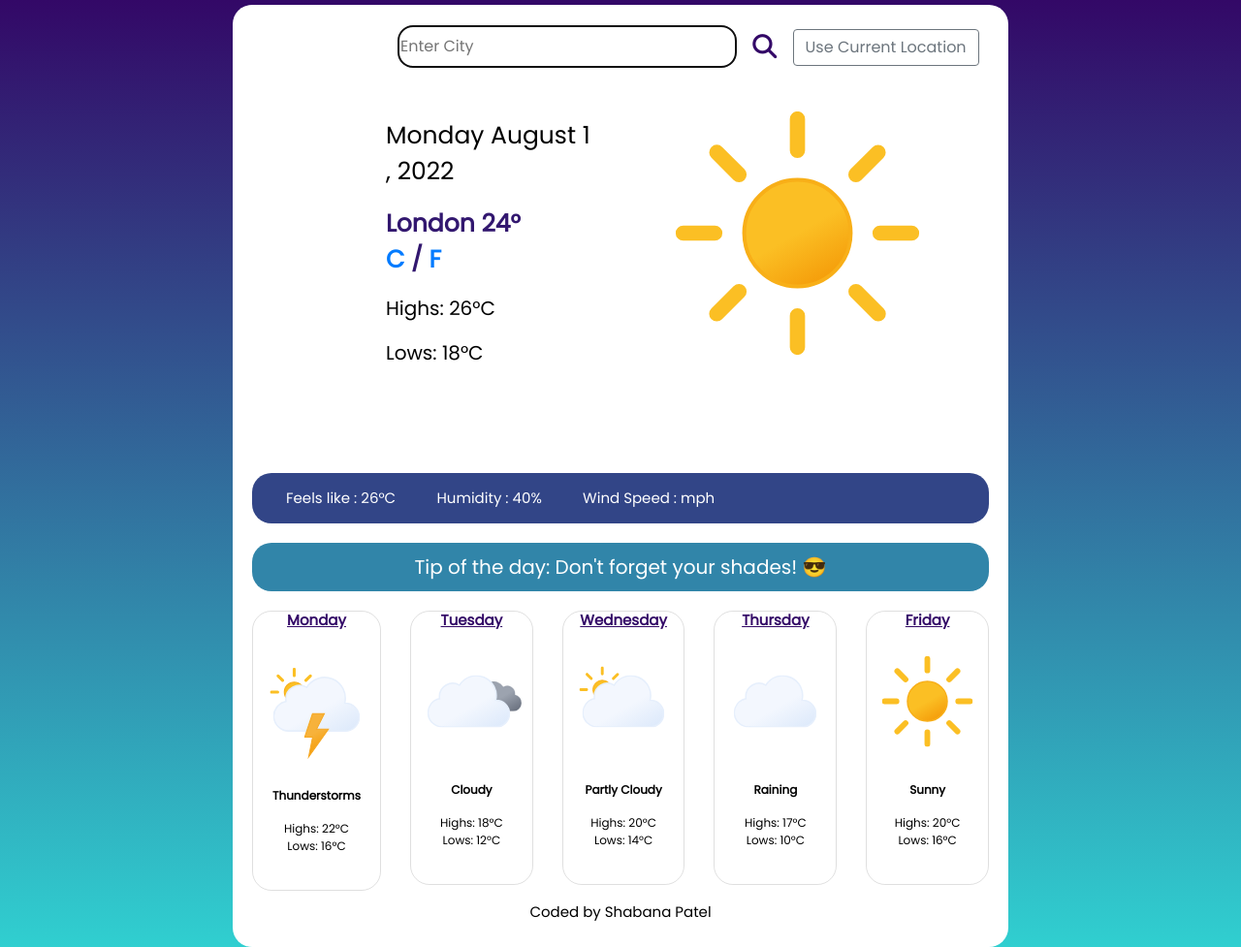
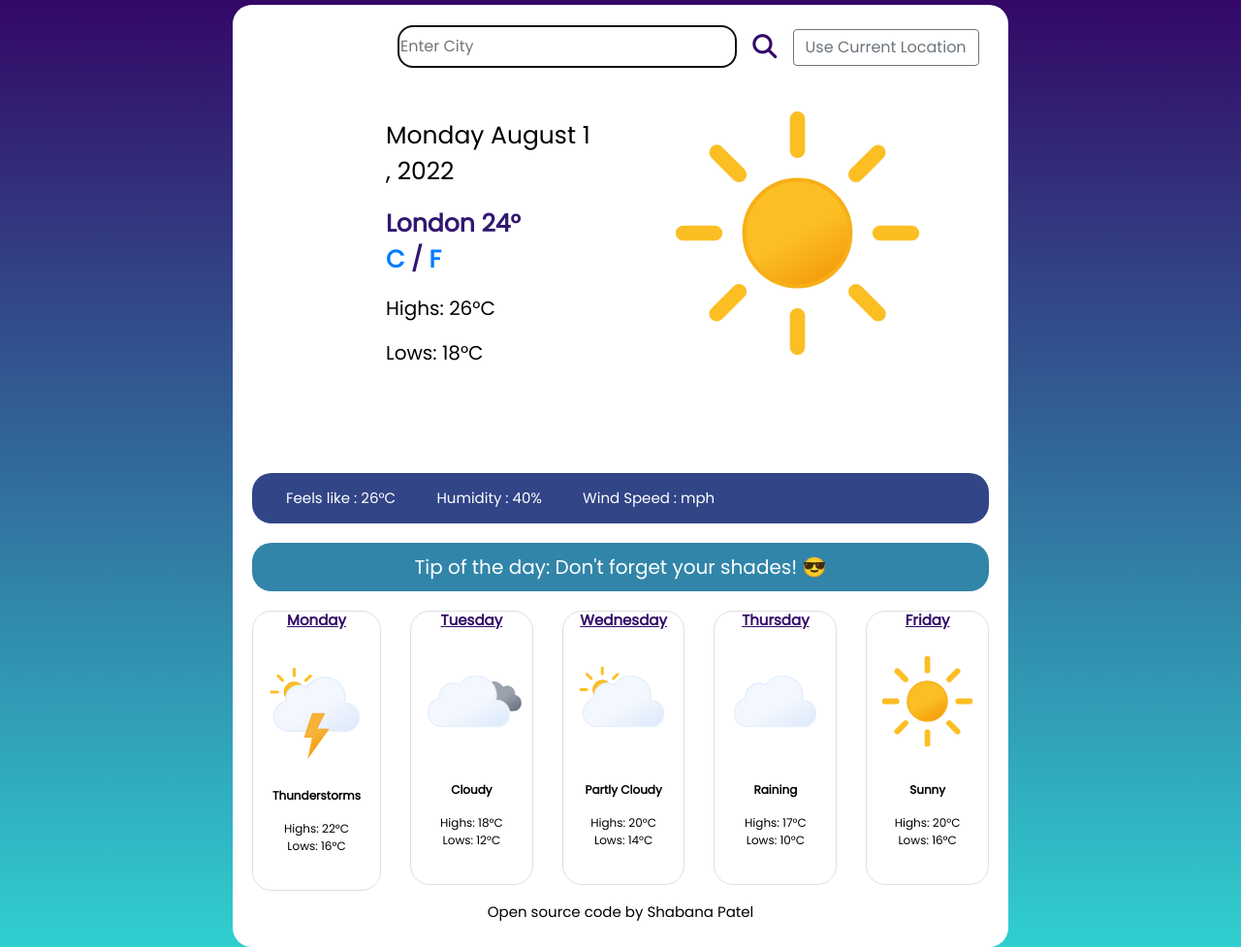
Before and after one commit to ShabsP/Weather-App, a plain HTML site: page index.html in a window 1280 px wide. Shown: the whole page at 97% size. Drawn offline with nearby package versions, Linux system fonts and the light colour scheme.

Commit message:
added a href to open source code

```diff
--- a/index.html
+++ b/index.html
@@ -149,7 +149,9 @@
           </div>
         </div>
       </div>
-      <footer>Coded by Shabana Patel</footer>
+      <footer a href="https://github.com/ShabsP/Weather-App" target="blank">
+        Open source code by Shabana Patel
+      </footer>
     </div>
     <script src="index.js"></script>
   </body>
```
